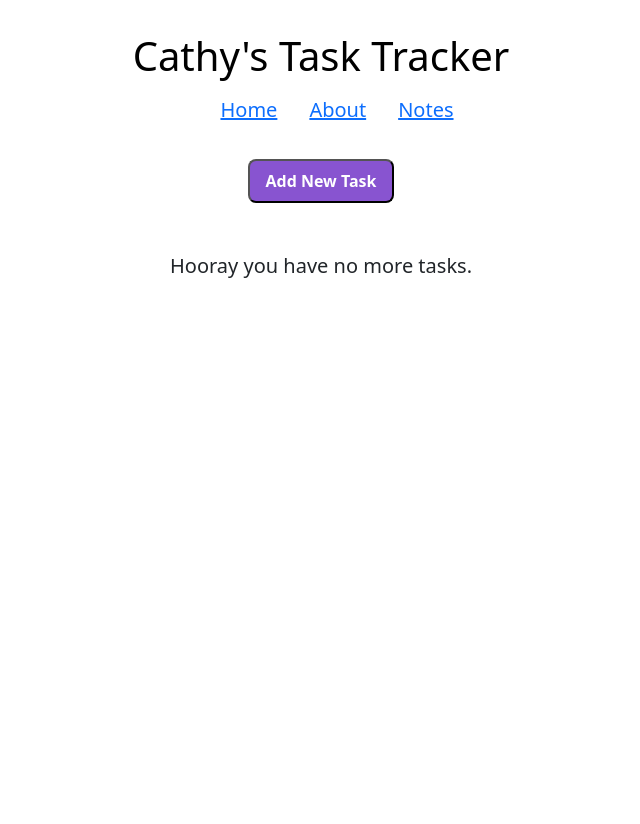
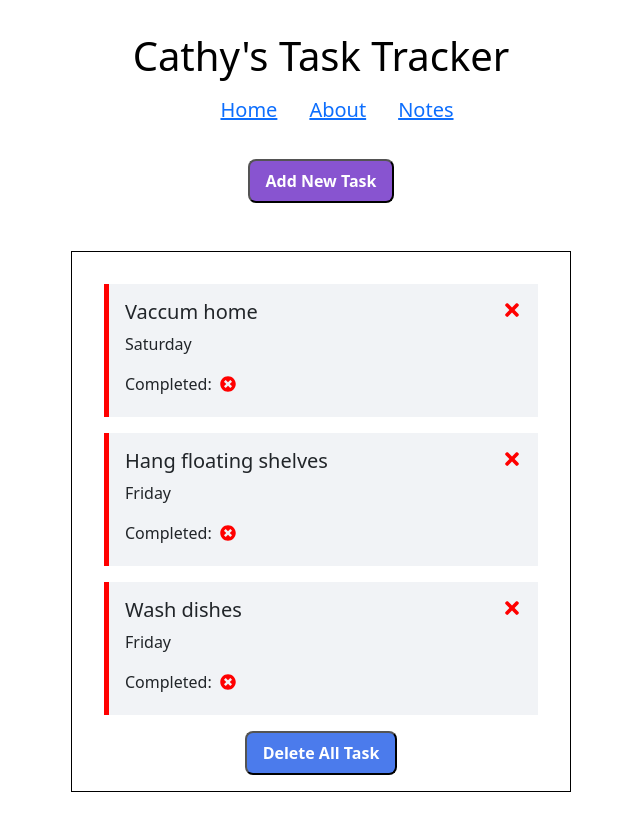
Before and after one commit to Cathy347Le/React-Task-App, a React (Create React App) app: page / in a window 1280 px wide. Shown: the whole page, without its empty margins (319-959 px from the left). Before the commit the page ends 800 px from the top, so only its background shows below. Built offline with nearby package versions, Linux system fonts and the light colour scheme; data requests are answered from the project's data file.

Commit message:
update useEffect to capture task from backend and add it to frontend

```diff
--- a/src/App.js
+++ b/src/App.js
@@ -12,15 +12,19 @@ function App() {
   const [tasks, setTasks] = useState([]);
 
   useEffect(() => {
-    const fetchTasks = async () => {
-      const res = await fetch("http://localhost:5000/tasks");
-      const data = await res.json();
+    const getTasks = async () => {
+      const tasksFromServer = await fetchTasks();
+      setTasks(tasksFromServer);
+    };
+    getTasks();
+  }, []);
 
-      console.log(data);
-    };
-
-    fetchTasks();
-  }, []);
+  const fetchTasks = async () => {
+    const res = await fetch("http://localhost:5000/tasks");
+    const data = await res.json();
+    // console.log(data);
+    return data;
+  };
 
   //FETCH & PROMISE
   // useEffect(() => {
```
Also changed, not shown: 1 other file (tests, documents, lock files or other folders).
